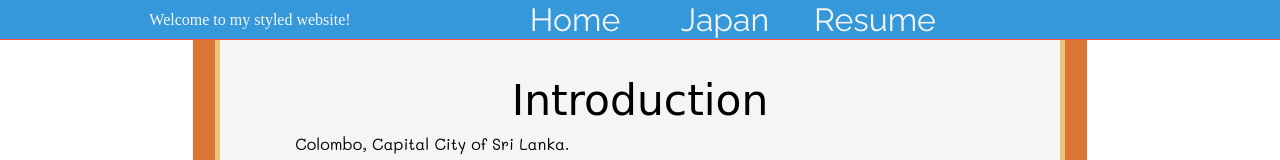
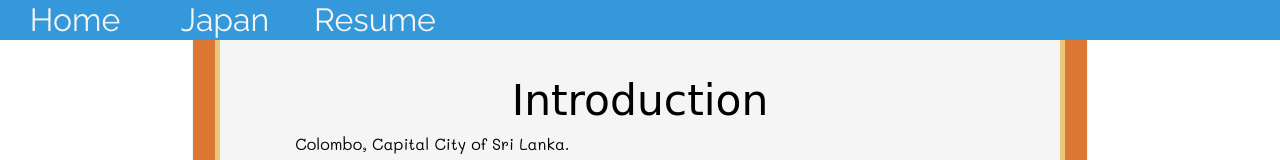
Before and after one commit to mmohamedsiddique/Project-2, a plain HTML site: page index.html in a window 1280 px wide. Shown: the top 160 px of the page. Drawn offline with Linux system fonts and the light colour scheme.

Commit message:
removing title
removing title

```diff
--- a/index.html
+++ b/index.html
@@ -14,7 +14,6 @@
 <div class="navbar">
  <div class="container">
       <div class="title">
-      <h5> Welcome to my styled website! </h5>
       </div>
       <div class="navbar_links">
         <ul class="menu">
```
Also changed, not shown: japan.html (+0 -1 lines), resume.html (+0 -1 lines).
